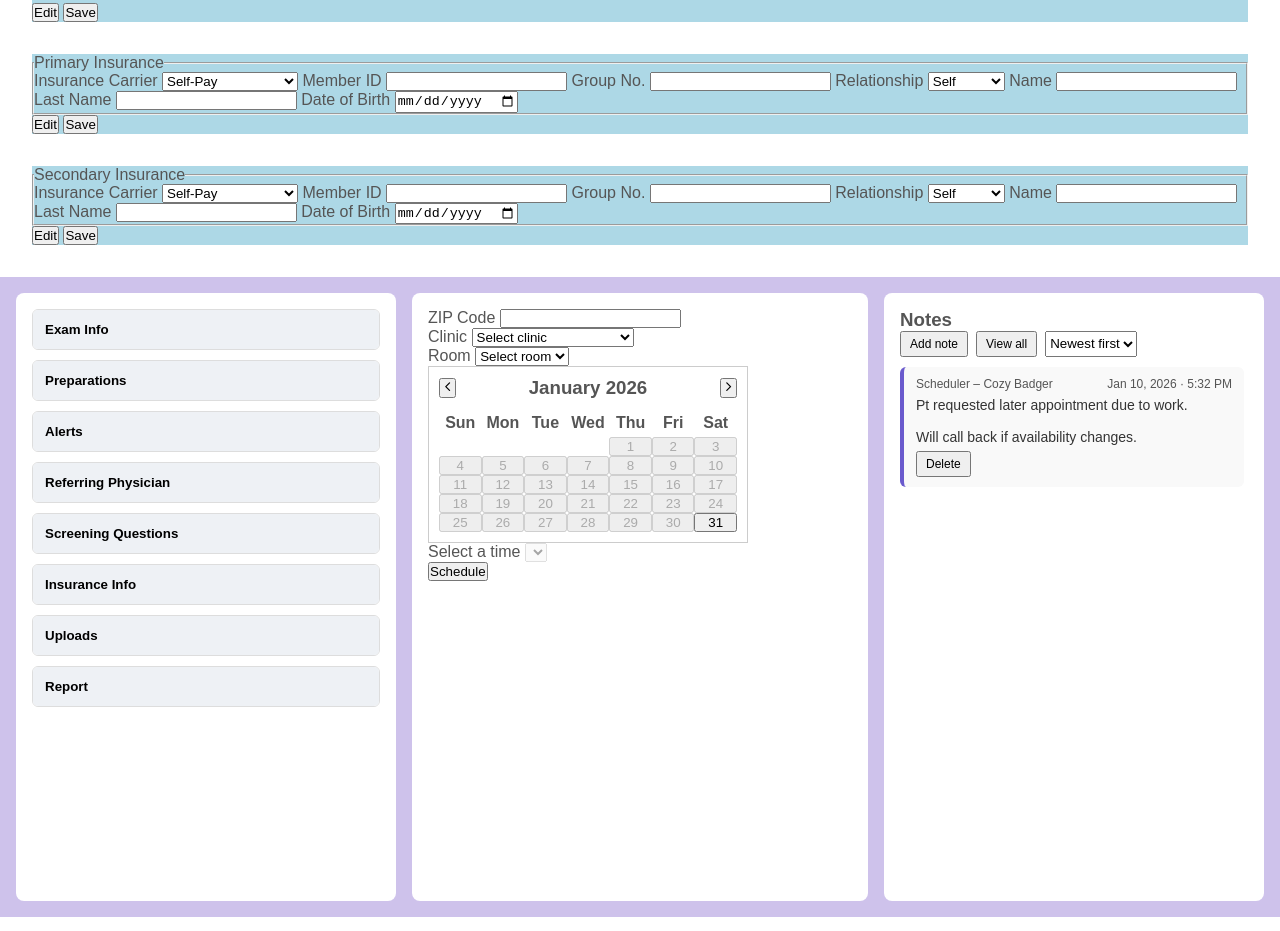
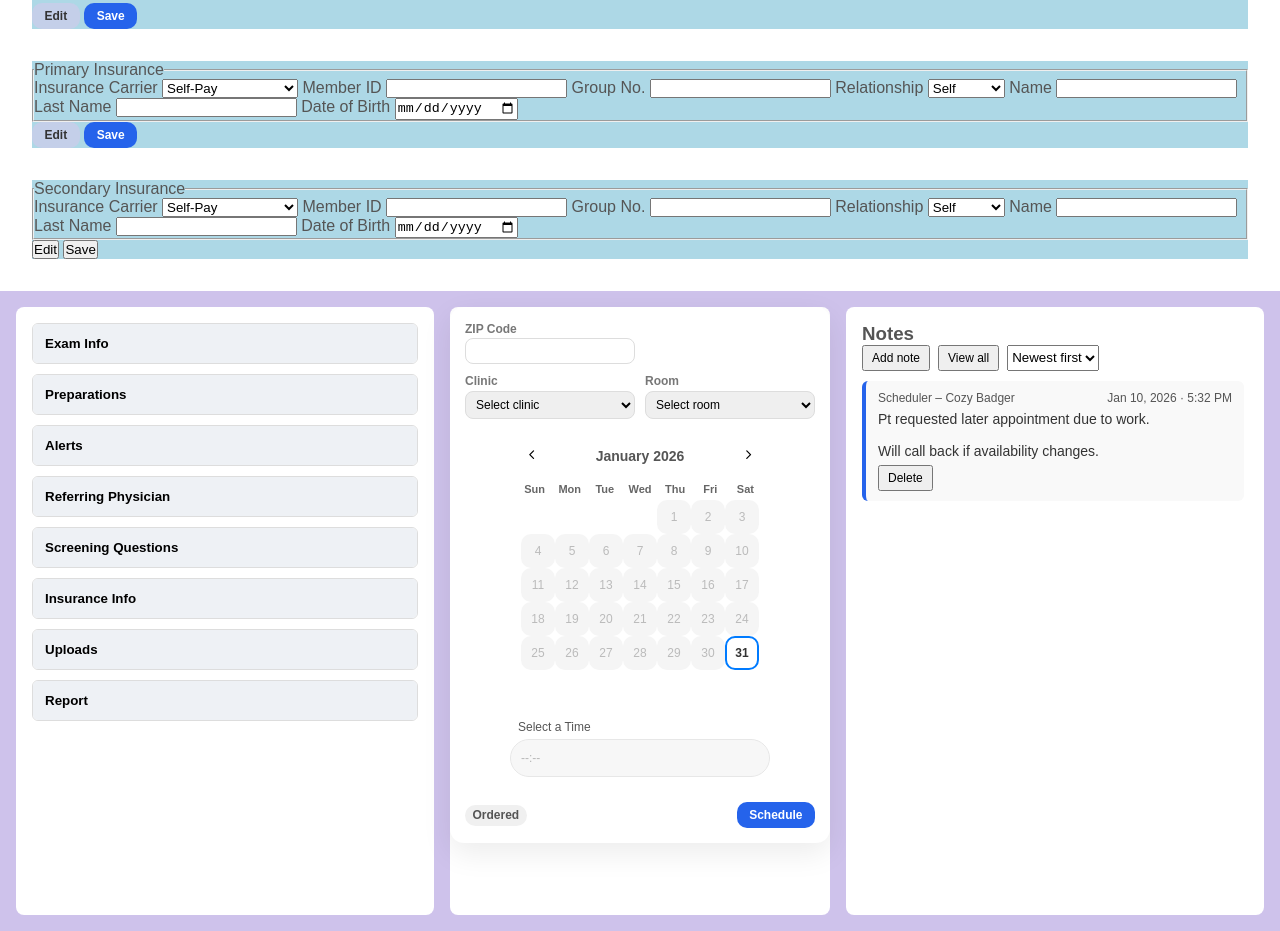
Before and after one commit to CozyBadgerJS/scheduling-page, a plain HTML site: page index.html in a window 1280 px wide. Shown: the part 620-1551 px from the top of the page. Drawn offline with nearby package versions, Linux system fonts and the light colour scheme.

Commit message:
calendar almost done

```diff
--- a/edit-mode-styles.css
+++ b/edit-mode-styles.css
@@ -85,7 +85,7 @@
   grid-area: 4 / 5 / 5 / 6;
 }
 
-/* VIEW MODE END */
+/* BUTTONS */
 
 .patient-form {
   display: flex;
@@ -96,12 +96,7 @@
 
 .patient-form label {
   font-size: 1.2rem;
-  /* font-weight: 600; */
 }
-
-/* .patient-form fieldset {
-  border: none;
-} */
 
 .pt-info {
   display: flex;
@@ -124,9 +119,10 @@
   grid-template-columns: repeat(3, 1fr);
 }
 
-.edit-button {
-  display: inline-block;
-}
+/* .edit-button,
+  .save-button {
+    display: inline-block;
+  } */
 
 /* EXAM TAB ----------- */
 
@@ -154,7 +150,7 @@
 /* MAIN GRID */
 .scheduler-grid {
   display: grid;
-  grid-template-columns: 1fr 1.2fr 1fr;
+  grid-template-columns: 1fr auto 1fr;
   height: 100%;
   gap: 1.6rem;
   padding: 1.6rem;
@@ -235,10 +231,8 @@
 /* CALENDAR -------------------- */
 
 .calendar {
-  width: 320px;
-  border: 1px solid #ccc;
-  padding: 1rem;
-  font-family: sans-serif;
+  width: 100%;
+  max-width: 100%;
 }
 
 .calendar-header {
@@ -396,7 +390,7 @@
 }
 
 /* MODAL IMAGE ZOOM */
-/* ===== IMAGE MODAL ===== */
+/*  IMAGE MODAL  */
 
 .modal-backdrop {
   position: fixed;
@@ -481,7 +475,7 @@
   display: flex;
   justify-content: center;
   align-items: flex-start;
-  padding-top: 8px; /* optional breathing room */
+  padding-top: 8px;
 }
 
 #modalImage {
@@ -602,7 +596,7 @@
 
 .note-card {
   background: #f9f9f9;
-  border-left: 4px solid #6a5acd; /* placeholder accent color */
+  border-left: 4px solid #2563eb;
   border-radius: 6px;
   padding: 10px 12px;
   display: flex;
@@ -718,3 +712,272 @@
   font-size: 1.3rem;
   padding: 0.3rem 0.5rem;
 }
+
+/*  CALENDAR PANEL REFACTOR */
+
+.center-column {
+  padding: 0;
+}
+
+.calendar-panel {
+  background: #ffffff;
+  border-radius: 14px;
+  box-shadow: 0 10px 30px rgba(0, 0, 0, 0.08);
+  display: flex;
+  flex-direction: column;
+  gap: 1.5rem;
+  padding: 1.5rem;
+
+  width: 380px;
+  max-width: 380px;
+  min-width: 380px;
+}
+
+/* TOP INFO */
+.calendar-panel-header {
+  /* border-bottom: 1px solid #eee; */
+  padding-bottom: 1rem;
+}
+
+.location-info {
+  display: grid;
+  grid-template-columns: 1fr 1fr;
+  grid-template-rows: auto auto;
+  gap: 1rem;
+}
+
+/* ZIP spans full width */
+.zip-row {
+  grid-column: 1 / 2;
+}
+
+/* Bottom row */
+.clinic-row {
+  grid-column: 1 / 2;
+}
+
+.room-row {
+  grid-column: 2 / 3;
+}
+
+.info-row {
+  display: flex;
+  flex-direction: column;
+  gap: 0.25rem;
+}
+
+.info-row label {
+  font-size: 1.2rem;
+  font-weight: 600;
+  color: #777;
+}
+
+.info-row input,
+.info-row select {
+  padding: 0.5rem 0.6rem;
+  border-radius: 8px;
+  border: 1px solid #ddd;
+  font-size: 1.2rem;
+}
+
+.info-row select {
+  white-space: nowrap;
+  overflow: hidden;
+  text-overflow: ellipsis;
+}
+
+/* CALENDAR BODY */
+.calendar-panel-body {
+  display: flex;
+  flex-direction: column;
+  gap: 1.2rem;
+  width: 100%;
+  align-items: center;
+}
+
+.time-selection label {
+  padding: 0.8rem;
+  font-size: 1.2rem;
+}
+#select-time {
+  width: 100%;
+  max-width: 260px;
+  min-width: 260px;
+
+  height: 3.8rem;
+  min-height: 3.8rem;
+
+  padding: 0 1rem;
+  border-radius: 999px;
+  border: 1px solid #ddd;
+
+  font-size: 1.2rem;
+  background: #fff;
+  appearance: none;
+}
+
+/* Disabled state – same size, softer look */
+#select-time:disabled {
+  background: #f5f5f5;
+  color: #999;
+}
+
+.time-selection {
+  display: flex;
+  flex-direction: column;
+  align-items: center;
+}
+.time-selection label {
+  align-self: start;
+  padding-bottom: 5px;
+}
+
+/* FOOTER */
+.calendar-panel-footer {
+  display: flex;
+  align-items: center;
+  justify-content: space-between;
+  /* border-top: 1px solid #eee; */
+  padding-top: 1rem;
+}
+
+.status-badge {
+  padding: 0.35rem 0.75rem;
+  border-radius: 999px;
+  font-size: 1.2rem;
+  font-weight: 600;
+  user-select: none;
+}
+
+/* STATUS COLORS */
+.status-ordered {
+  background: #f0f0f0;
+  color: #555;
+}
+
+.status-scheduled {
+  background: #d9f5e5;
+  color: #1e7f52;
+}
+
+.status-cancelled {
+  background: #fde2e2;
+  color: #b42318;
+}
+
+.status-onhold {
+  background: #fff3cd;
+  color: #8a6d1d;
+}
+.schedule-btn,
+.save-button,
+.edit-button {
+  padding: 0.6rem 1.25rem;
+  border-radius: 10px;
+  border: none;
+  font-weight: 600;
+  font-size: 1.2rem;
+  background: #2563eb;
+  color: white;
+  cursor: pointer;
+}
+
+.edit-button {
+  background: #c4cfe9;
+  color: #333;
+}
+
+.schedule-btn:hover {
+  background: #1d4ed8;
+}
+
+/*   CALENDAR VISUAL STYLING  */
+
+.calendar-header {
+  display: flex;
+  align-items: center;
+  justify-content: space-between;
+}
+
+.calendar-header h3 {
+  font-size: 1.4rem;
+  font-weight: 600;
+}
+
+.calendar-header button {
+  background: none;
+  border: none;
+  cursor: pointer;
+  padding: 0.4rem;
+  border-radius: 6px;
+}
+
+.calendar-header button:hover {
+  background: #f1f5f9;
+}
+
+/* Weekdays */
+.calendar-weekdays {
+  display: grid;
+  grid-template-columns: repeat(7, 1fr);
+  text-align: center;
+  font-size: 1.1rem;
+  font-weight: 600;
+  color: #666;
+  margin-top: 0.5rem;
+  gap: 0.8rem;
+}
+
+/* Grid */
+.calendar-grid {
+  display: grid;
+  grid-template-columns: repeat(7, 1fr);
+  /* gap: 0.4rem; */
+  /* margin-top: 0.6rem; */
+  /* 6 rows × square cells */
+  grid-auto-rows: 1fr;
+  height: 200px;
+  width: 100%;
+}
+
+/* Day cells */
+.calendar-grid button {
+  aspect-ratio: 1 / 1; /* square cells */
+  border-radius: 10px;
+  border: none;
+  background: transparent;
+  cursor: pointer;
+
+  font-size: 1.2rem;
+  font-weight: 500;
+  color: #333;
+
+  display: flex;
+  align-items: center;
+  justify-content: center;
+}
+
+/* Hover ONLY for real days */
+.calendar-grid button:not(.empty):not(:disabled):hover {
+  background: #e0e7ff;
+}
+
+/* Empty cells: truly invisible & non-interactive */
+.calendar-grid button.empty {
+  background: transparent;
+  cursor: default;
+  pointer-events: none;
+}
+
+/* Selected day */
+.calendar-grid button.selected {
+  background: #2563eb;
+  color: white;
+  font-weight: 600;
+}
+
+/* Disabled days */
+.calendar-grid button:disabled {
+  color: #bbb;
+  cursor: auto;
+}
--- a/index.html
+++ b/index.html
@@ -197,8 +197,8 @@
           </div>
         </fieldset>
       </form>
-      <button>Edit</button>
-      <button>Save</button>
+      <button class="edit-button">Edit</button>
+      <button class="save-button">Save</button>
     </div>
     <!-- SECONDARY INSURANCE -->
     <div class="container">
@@ -429,8 +429,8 @@
                   >
                   <input id="screening-question" type="text" />
                 </div>
-                <button class="save-button">Save</button
-                ><button class="edit-button">Edit</button>
+                <button class="edit-button">Edit</button
+                ><button class="save-button">Save</button>
               </div>
             </section>
 
@@ -552,8 +552,8 @@
                   <label for="tab-sec-insurance-holder-dob">DOB</label>
                   <input id="tab-sec-insurance-holder-dob" type="date" />
                 </div>
-                <button class="save-button">Save</button>
-                <button class="edit-button">Edit</button>
+                <button class="edit-button">Edit</button
+                ><button class="save-button">Save</button>
               </div>
             </section>
 
@@ -691,35 +691,42 @@
 
         <!-- COLUMN 2: SCHEDULING -->
         <section class="scheduler-column center-column">
-          <div class="scheduler-controls">
-            <div class="control-group">
+          <!-- TOP INFO PANEL -->
+          <div class="calendar-panel">
+            <div class="calendar-panel-header">
+              <div class="location-info">
+                <div class="info-row zip-row">
                   <label for="zip-code">ZIP Code</label>
                   <input id="zip-code" type="text" />
                 </div>
 
-            <div class="control-group">
+                <div class="info-row clinic-row">
                   <label for="clinic">Clinic</label>
-              <!-- custom searchable dropdown later -->
                   <select id="clinic">
                     <option value="">Select clinic</option>
                   </select>
                 </div>
 
-            <div class="control-group">
+                <div class="info-row room-row">
                   <label for="room">Room</label>
                   <select id="room">
                     <option value="">Select room</option>
                   </select>
                 </div>
               </div>
+            </div>
 
+            <!-- CALENDAR BODY (UNCHANGED LOGIC) -->
+            <div class="calendar-panel-body">
               <div class="calendar-container">
                 <div class="calendar">
                   <div class="calendar-header">
                     <button id="prev-month">
                       <ion-icon name="chevron-back-outline"></ion-icon>
                     </button>
+
                     <h3 id="month-label"></h3>
+
                     <button id="next-month">
                       <ion-icon name="chevron-forward-outline"></ion-icon>
                     </button>
@@ -740,16 +747,19 @@
               </div>
 
               <div class="time-selection">
-            <label for="select-time">Select a time</label>
+                <label for="select-time">Select a Time</label>
                 <select id="select-time" disabled>
-              <option value=""></option>
+                  <option value="">--:--</option>
                 </select>
-
-            <!-- dropdown list later -->
+              </div>
             </div>
 
-          <div class="schedule-action">
+            <!-- FOOTER: STATUS + ACTION -->
+            <div class="calendar-panel-footer">
+              <span class="status-badge status-ordered">Ordered</span>
+
               <button class="schedule-btn">Schedule</button>
+            </div>
           </div>
         </section>
 
--- a/script.js
+++ b/script.js
@@ -333,18 +333,19 @@
   // Number of days in month
   const daysInMonth = new Date(year, month + 1, 0).getDate();
 
-  // Empty cells before the 1st
-  for (let i = 0; i < firstDay; i++) {
-    const empty = document.createElement("div");
-    empty.classList.add("empty");
-    grid.appendChild(empty);
-  }
+  //  Always render 6 weeks (42 cells)
+  const totalCells = 42;
+  let dayCounter = 1;
 
-  // Actual days
-  for (let day = 1; day <= daysInMonth; day++) {
+  for (let i = 0; i < totalCells; i++) {
     const btn = document.createElement("button");
-    btn.textContent = day;
-    const thisDay = new Date(year, month, day);
+    btn.classList.add("calendar-day");
+
+    // Valid days of the current month
+    if (i >= firstDay && dayCounter <= daysInMonth) {
+      btn.textContent = dayCounter;
+
+      const thisDay = new Date(year, month, dayCounter);
       thisDay.setHours(0, 0, 0, 0);
 
       // 🔒 Disable past dates
@@ -352,7 +353,6 @@
         btn.disabled = true;
         btn.classList.add("disabled");
       } else {
-      //  Click only allowed for valid dates
         btn.addEventListener("click", () => {
           document
             .querySelectorAll(".calendar-day.selected")
@@ -369,6 +369,15 @@
       if (thisDay.getTime() === today.getTime()) {
         btn.classList.add("today");
       }
+
+      dayCounter++;
+    } else {
+      // Empty placeholder cells
+      btn.disabled = true;
+      btn.classList.add("empty");
+      btn.textContent = "";
+    }
+
     grid.appendChild(btn);
   }
 }
@@ -395,25 +404,6 @@
   currentDate.setMonth(currentDate.getMonth() + 1);
   renderCalendar(currentDate);
 });
-
-// DISABLE PAST DATES
-// const today = new Date();
-// today.setHours(0, 0, 0, 0);
-
-// const currentDay = new Date(year, month, day);
-
-// if (currentDay < today) {
-//   btn.disabled = true;
-//   btn.classList.add("disabled");
-// }
-
-// if (
-//   day === today.getDate() &&
-//   month === today.getMonth() &&
-//   year === today.getFullYear()
-// ) {
-//   btn.classList.add("today");
-// }
 
 // TIME SLOT GENERATOR
 function updateTimeSlots(date) {
```
Lines whose indentation alone changed are shown as unchanged.
